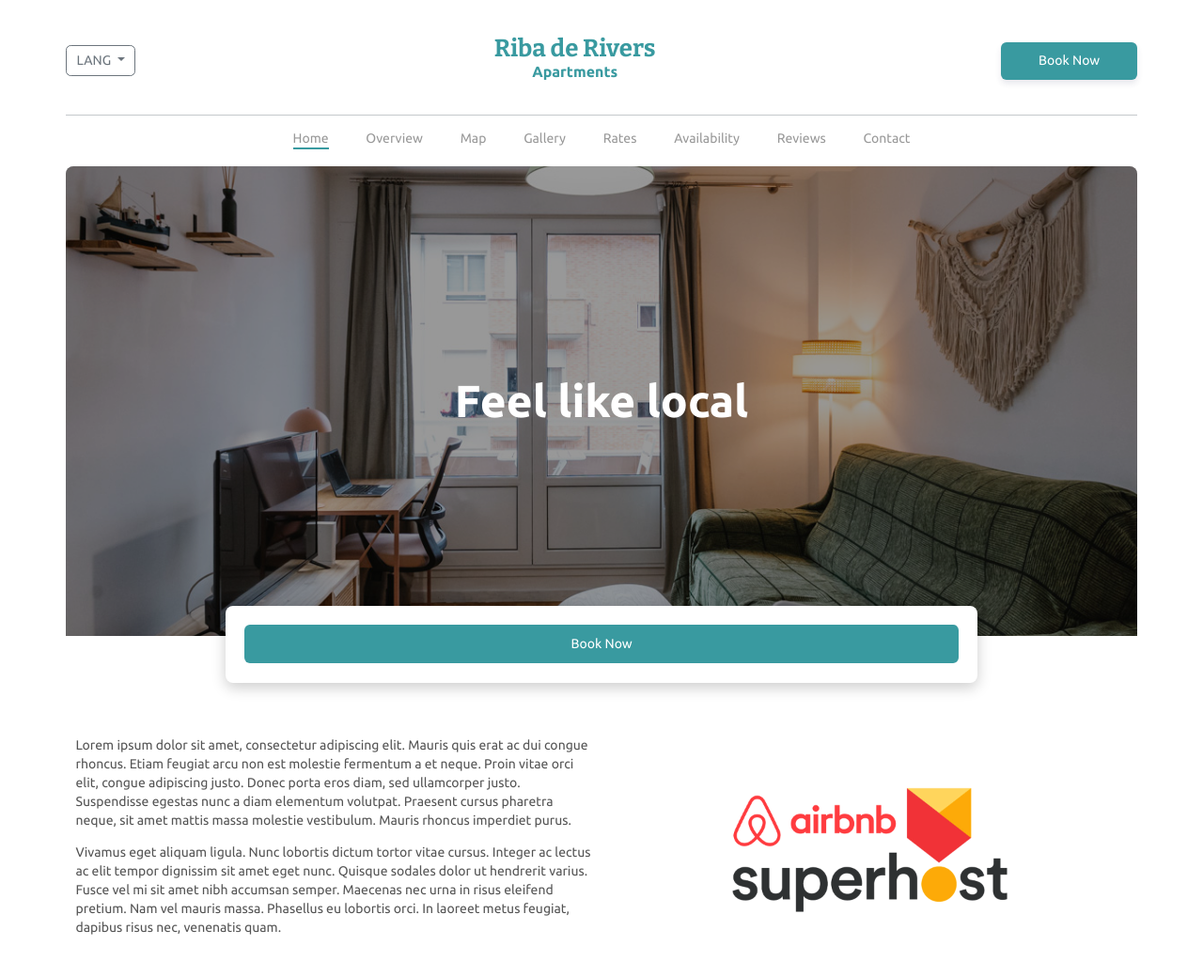
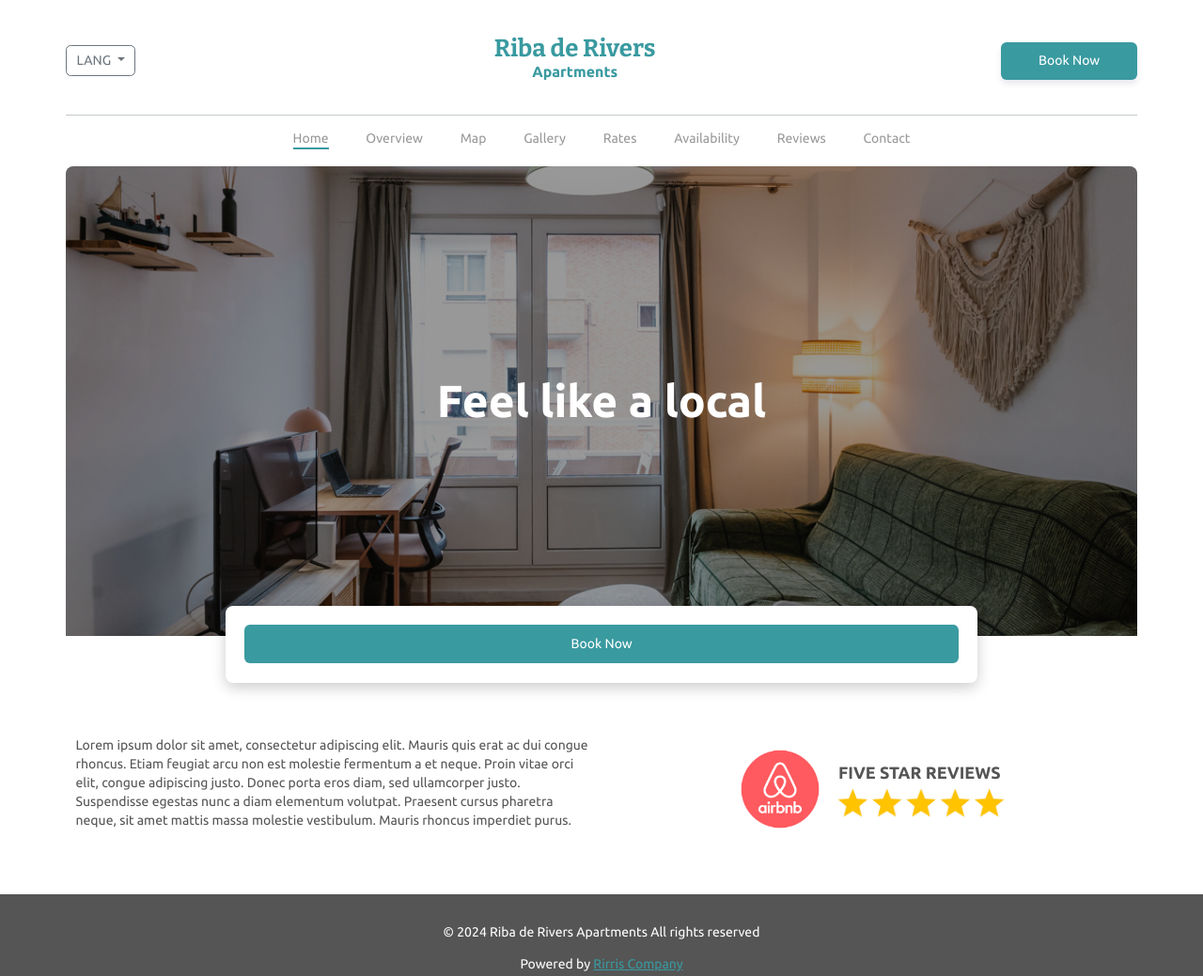
Before and after one commit to rivers07-maker/riba-de-rivers, a plain HTML site: page index.html in a window 1280 px wide. Shown: the top 1039 px of the page at 94% size. Drawn offline with nearby package versions, Linux system fonts and the light colour scheme.

Commit message:
fix: Content Section

```diff
--- a/css/styles.css
+++ b/css/styles.css
@@ -186,11 +186,11 @@ header {
 
 @media (max-width: 767px) {
     .navbar-1 h1 {
-        font-size: 1.42rem;
+        font-size: 1.57rem;
     }
 
     .navbar-1 h2 {
-        font-size: 0.85rem;
+        font-size: 1rem;
     }
 }
 
@@ -293,6 +293,20 @@ main {
     top: 50px;
     margin: 4rem auto;
 }
+
+.five-star-division {
+    margin-left: -10px;
+}
+
+.five-star-title {
+    font-size: 1.28rem;
+    font-weight: 900;
+    text-transform: uppercase;
+    position: relative;
+    top: 16px;
+    margin-left: 12px;
+}
+
 /* --- END HOME PAGE --- */
 
 footer {
--- a/index.html
+++ b/index.html
@@ -120,7 +120,7 @@
         <section class="container-lg hero-section">
             <div class="overlay"></div>
             <!-- Title inside Hero Section -->
-            <h3 class="h1 hero-title">Feel like local</h3>
+            <h3 class="hero-title">Feel like a local</h3>
 
             <!-- Reservation Box -->
             <div class="reservation-box">
@@ -157,13 +157,14 @@
                     <p>
                         Lorem ipsum dolor sit amet, consectetur adipiscing elit. Mauris quis erat ac dui congue rhoncus. Etiam feugiat arcu non est molestie fermentum a et neque. Proin vitae orci elit, congue adipiscing justo. Donec porta eros diam, sed ullamcorper justo. Suspendisse egestas nunc a diam elementum volutpat. Praesent cursus pharetra neque, sit amet mattis massa molestie vestibulum. Mauris rhoncus imperdiet purus.
                     </p>
-                    <p>
-                        Vivamus eget aliquam ligula. Nunc lobortis dictum tortor vitae cursus. Integer ac lectus ac elit tempor dignissim sit amet eget nunc. Quisque sodales dolor ut hendrerit varius. Fusce vel mi sit amet nibh accumsan semper. Maecenas nec urna in risus eleifend pretium. Nam vel mauris massa. Phasellus eu lobortis orci. In laoreet metus feugiat, dapibus risus nec, venenatis quam.
-                    </p>
                 </div>
 
                 <div class="col-md-6 d-flex justify-content-center align-items-center">
-                    <img src="./assets/images/airbnb-superhost-badge.png" alt="Airbnb logo" class="img-fluid" style="width: 300px;">
+                    <img src="./assets/images/airbnb-logo-2.png" alt="Airbnb logo" class="img-fluid" style="width: 120px;">
+                    <div class="five-star-division">
+                        <h3 class="five-star-title">Five Star Reviews</h3>
+                        <img src="./assets/images/five-stars.png" alt="Five Stars"  class="img-fluid" style="width: 200px">
+                    </div>
                 </div>
             </div>
         </section>
```
Also changed, not shown: assets/images/airbnb-five-star-rating.png (added), assets/images/airbnb-logo-1.png (added), assets/images/airbnb-logo-2.png (added), assets/images/airbnb-logo.jpg (deleted), assets/images/airbnb-logo.png (deleted), assets/images/five-stars.png (added), assets/logo/logo-100x100.png (renamed from assets/logos/logo-100x100.png), assets/logo/logo-1024x1024.png (renamed from assets/logos/logo-1024x1024.png), assets/logo/logo-1024x1024.svg (renamed from assets/logos/logo-1024x1024.svg).
